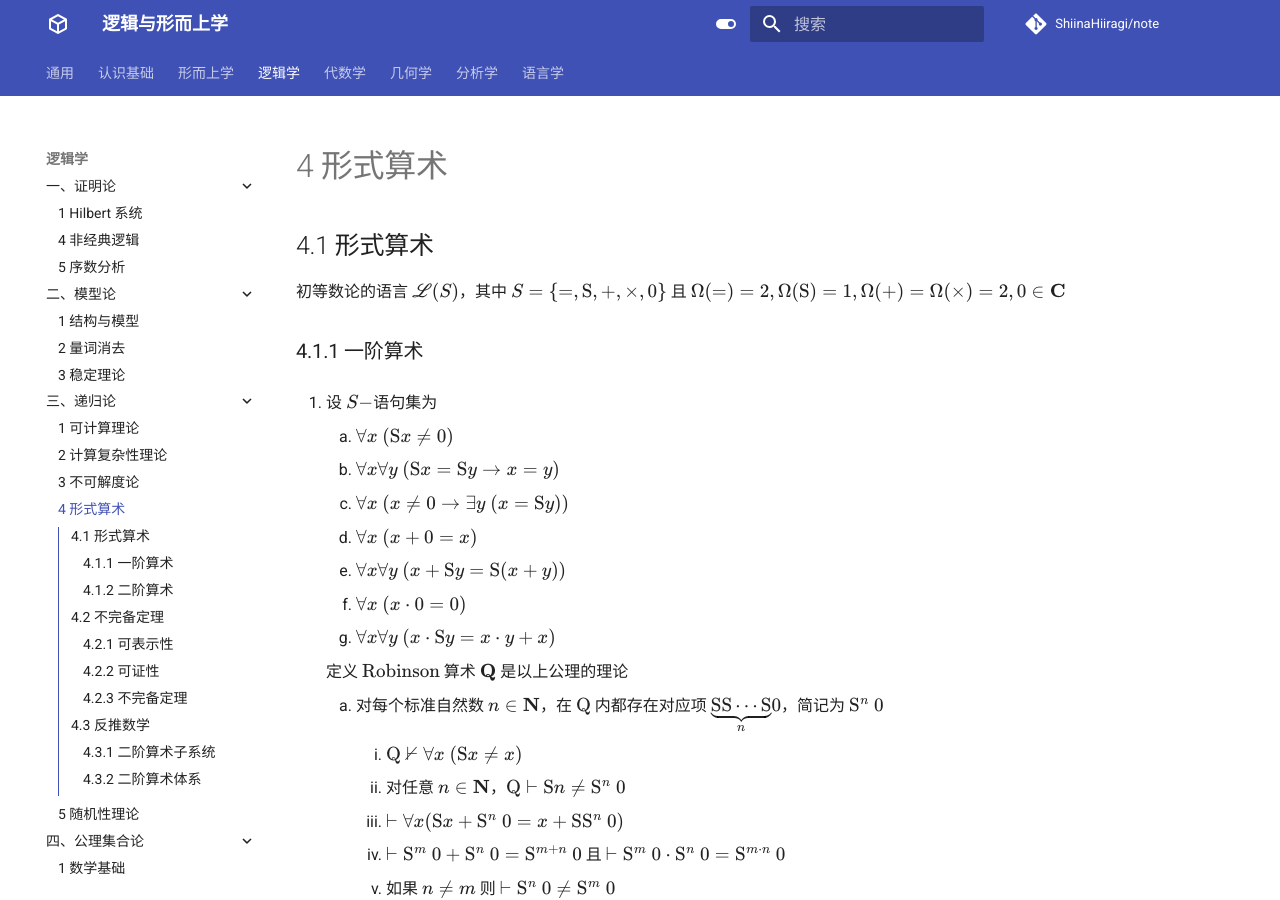
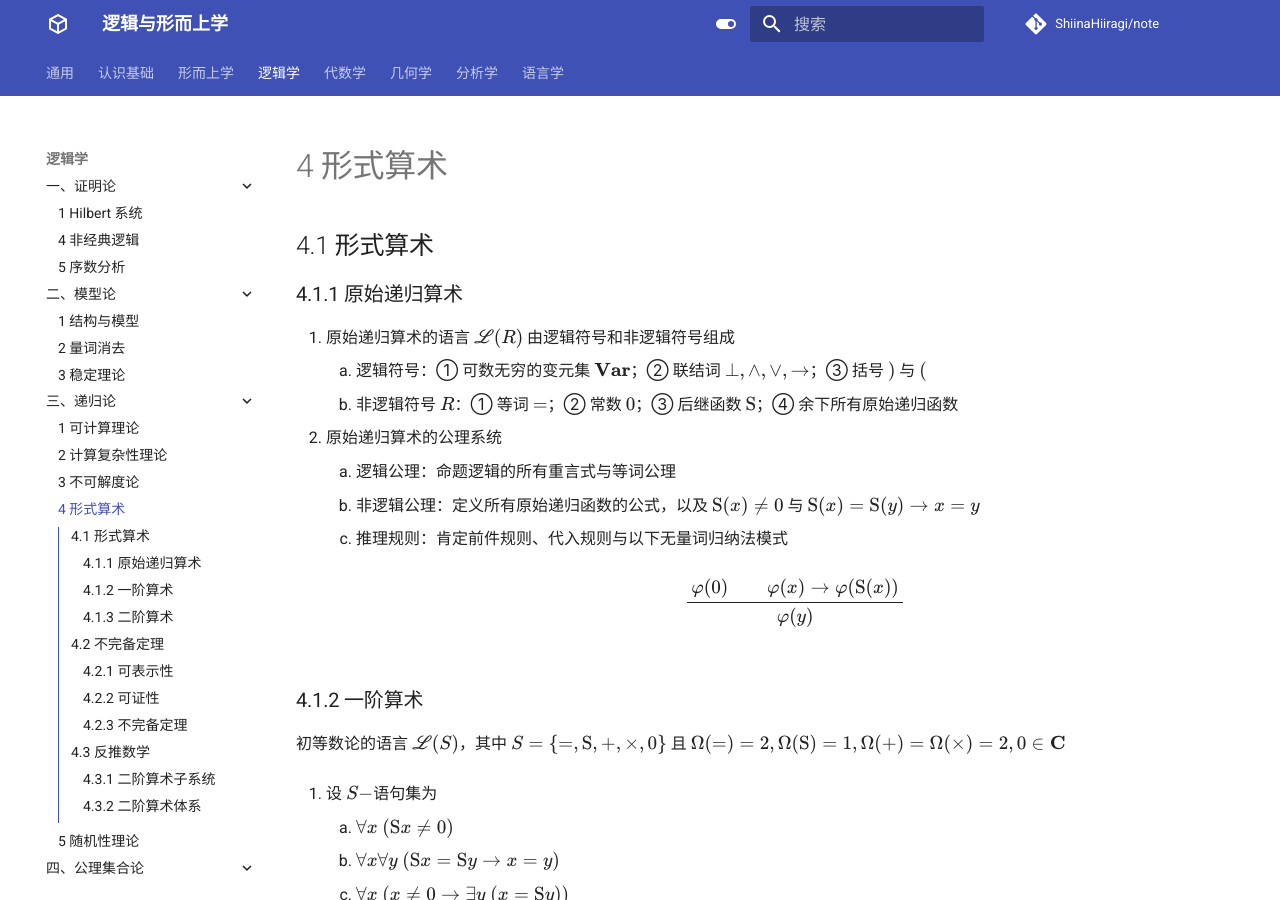
Before and after one commit to ShiinaHiiragi/note, an MkDocs documentation site: the page built from docs/logic/rec/arith.md, in a window 1280 px wide and 900 px high. Built offline with MkDocs 1.6.1 and Material for MkDocs 9.7.7, drawn with Linux system fonts in a browser that asks for light colours; comment, search, counter and statistics services are not loaded; some of the changed text lies outside the part shown.

Commit message:
change completeness

```diff
--- a/docs/logic/rec/arith.md
+++ b/docs/logic/rec/arith.md
@@ -1,9 +1,26 @@
 # 4 形式算术
 
 ## 4.1 形式算术
+### 4.1.1 原始递归算术
+1. 原始递归算术的语言 $\mathscr L(R)$ 由逻辑符号和非逻辑符号组成
+    1. 逻辑符号：① 可数无穷的变元集 $\mathbf{Var}$；② 联结词 $\bot, \wedge, \vee, \to$；③ 括号 $)$ 与 $($
+    2. 非逻辑符号 $R$：① 等词 $=$；② 常数 $0$；③ 后继函数 $\mathrm{S}$；④ 余下所有原始递归函数
+2. 原始递归算术的公理系统
+    1. 逻辑公理：命题逻辑的所有重言式与等词公理
+    2. 非逻辑公理：定义所有原始递归函数的公式，以及 $\mathrm{S}(x) \neq 0$ 与 $\mathrm{S}(x) = \mathrm{S}(y) \to x = y$
+    3. 推理规则：肯定前件规则、代入规则与以下无量词归纳法模式
+
+        $$
+        \begin{prooftree}
+        \AxiomC{$\varphi(0)$}
+        \AxiomC{$\varphi(x) \to \varphi(\mathrm{S}(x))$}
+        \BinaryInfC{$\varphi(y)$}
+        \end{prooftree}
+        $$
+
+### 4.1.2 一阶算术
 初等数论的语言 $\mathscr L(S)$，其中 $S = \{=, \mathrm{S}, +, \times, 0\}$ 且 $\Omega(=) = 2, \Omega(\mathrm{S}) = 1, \Omega(+) = \Omega(\times) = 2, 0 \in \mathbf C$
 
-### 4.1.1 一阶算术
 1. 设 $S-$语句集为
     1. $\forall x  \ (\mathrm{S} x \not = 0)$
     2. $\forall x \forall y \ (\mathrm{S} x = \mathrm{S} y \rightarrow x = y)$
@@ -66,7 +83,7 @@
         1. 若去除归纳定义集 $I \subseteq \mathbf{N}$ 需要是某单调算子 $\Gamma: \mathcal P(\mathbf N) \rightarrow \mathcal P(\mathbf N)$ 的**最小**不动点限制，则得到弱化的 $\widehat{\mathbf{ID}}_{\nu}$ 系统
         2. 若限制仅在不含否定联结词的公式上归纳，则可在 $\widehat{\mathbf{ID}}_{\nu}$ 基础上进一步弱化得到 $\mathbf{ID}_{\nu}\#$
 
-### 4.1.2 二阶算术
+### 4.1.3 二阶算术
 1. 用小写字母 $i, j, k, m, n, \ldots$ 表示自然数，用 $X, Y, Z, \ldots$ 表示集合．设 $S-$语句集为
     1. $\forall x \ (\mathrm{S} x \not = 0)$
     2. $\forall x \forall y \ (\mathrm{S} x = \mathrm{S} y \rightarrow x = y)$
@@ -226,14 +243,17 @@
         5. $\text{Baire}$ 纲定理
         6. 任何完备一致理论至少有一个模型
 
-2. $\mathbf{WKL}_0$
-    1. 123
-    2. 以下定理 $\mathbf{RCA}_0$ 中与 $\mathbf{WKL}_0$ 等价
-        1. $\text{Heine}-\text{Borel}$ 定理
-        2. 闭区间连续函数必有最值
-        3. 闭区间连续函数的 $\text{Cantor}$ 定理
+2. $\mathbf{WKL}_0$ 上可定义集合的（开）覆盖
+    1. $\mathbf{WKL}_0$ 是一阶算术 $\mathbf{PRA}$ 的 $\Pi_2^0-$保守扩张
+    2. 以下定理在 $\mathbf{RCA}_0$ 中与 $\mathbf{WKL}_0$ 等价
+        1. 闭区间上的连续函数必有界
+        2. 闭区间上的连续函数的 $\text{Cantor}$ 定理
+        3. $\text{Heine}-\text{Borel}$ 定理
         4. $\text{Brouwer}$ 不动点定理
         5. $\text{Weierstrass}$ 逼近定理
+        6. $\text{Hahn}-\text{Banach}$ 泛函延拓定理
+        7. $\text{G}\ddot{\mathrm o}\text{del}$ 完全性定理
+        8. 可数交换环必有素理想
 3. $\mathbf{ACA}_0$：
 4. $\mathbf{ATR}_0$：
 5. $\mathbf{\Phi}-\mathbf{AC}_0$：
```
Also changed, not shown: other parts of docs/logic/rec/arith.md (+1 -1 lines), docs/meta/math/cont.md (+1 -1 lines), docs/meta/math/doctr.md (+1 -1 lines).
